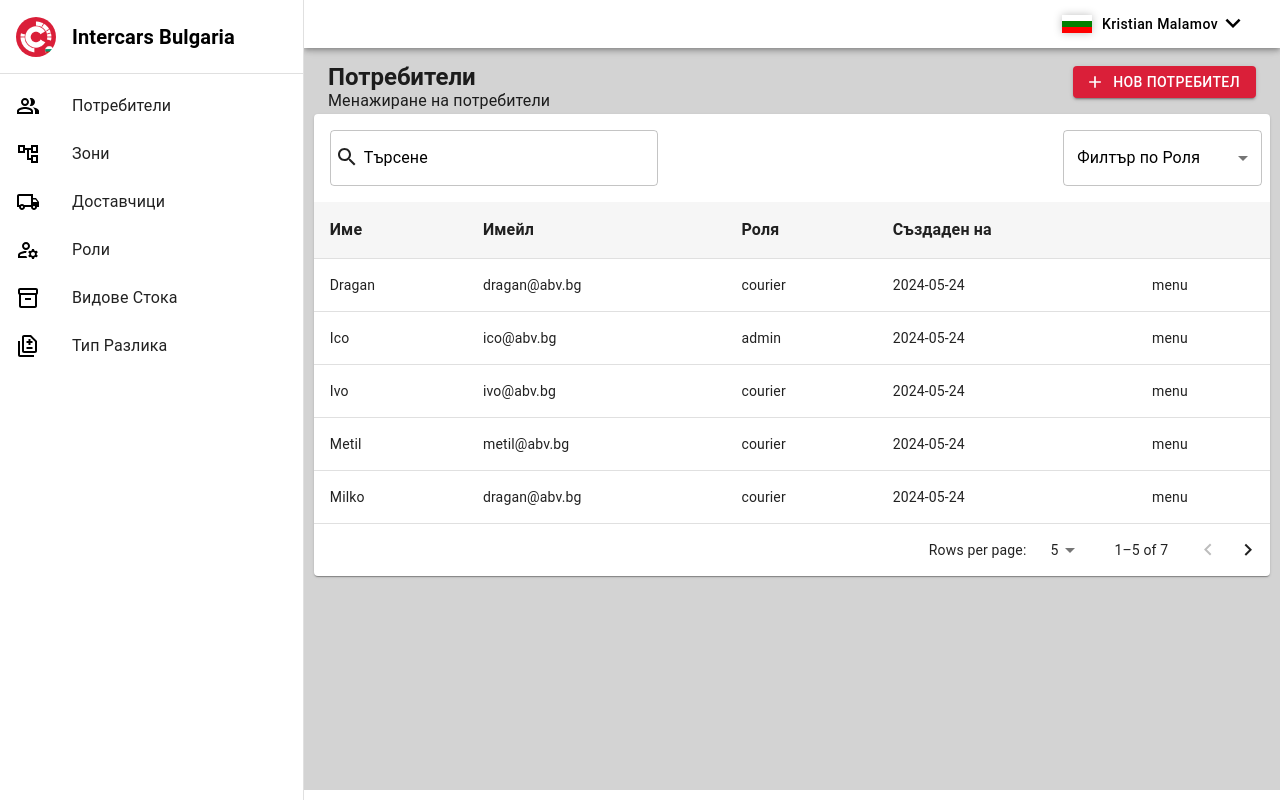
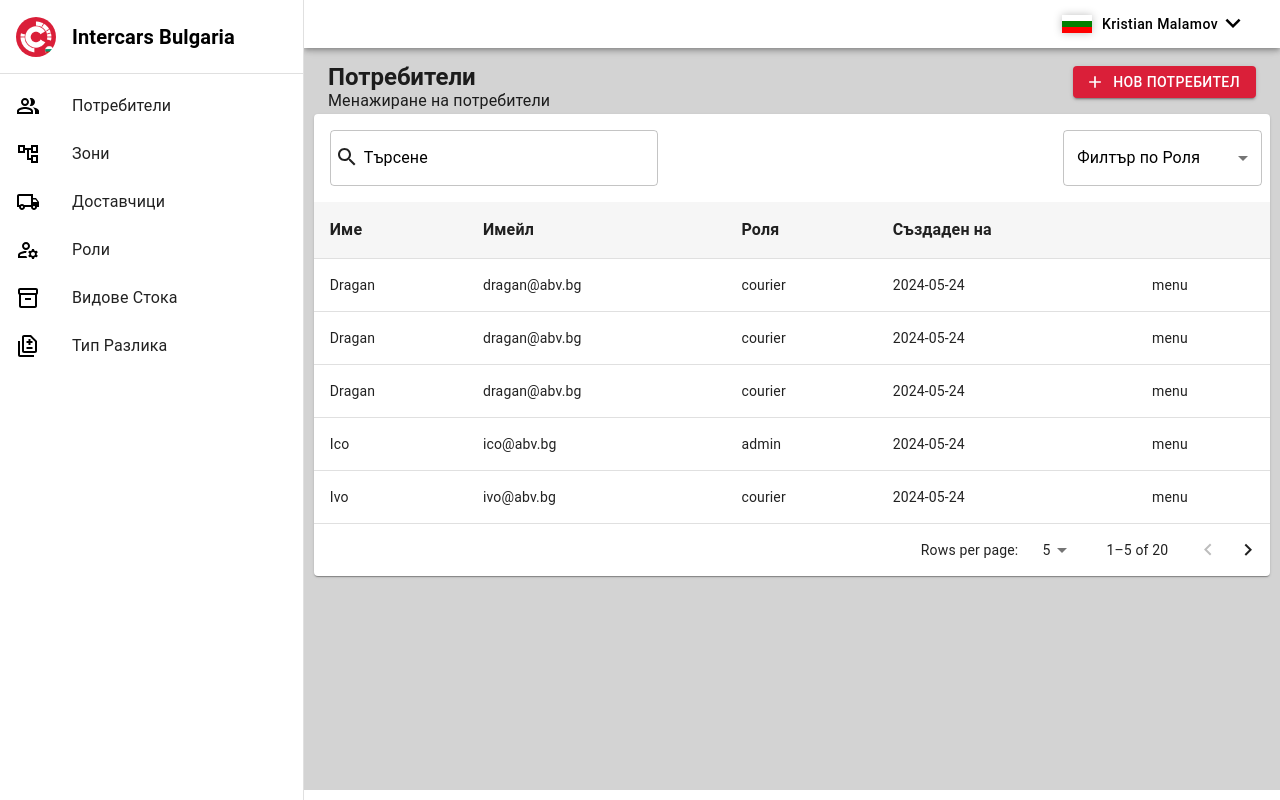
Before and after one commit to HristoYonkov/MUI-Playground, a React (Vite) app: page /users in a window 1280 px wide. Built offline with nearby package versions, Linux system fonts and the light colour scheme.

Commit message:
add more data for testing

```diff
--- a/src/components/DataTable/DataTable.tsx
+++ b/src/components/DataTable/DataTable.tsx
@@ -47,6 +47,19 @@ const rows = [
     createData(5, 'Ivo', 'ivo@abv.bg', 'courier', '2024-05-24'),
     createData(6, 'Pavel', 'ipavel@abv.bg', 'courier', '2024-05-24'),
     createData(7, 'Metil', 'metil@abv.bg', 'courier', '2024-05-24'),
+    createData(8, 'Petkan', 'petkan@abv.bg', 'courier', '2024-05-24'),
+    createData(9, 'Milko', 'dragan@abv.bg', 'courier', '2024-05-24'),
+    createData(10, 'Dragan', 'dragan@abv.bg', 'courier', '2024-05-24'),
+    createData(11, 'Ivo', 'ivo@abv.bg', 'courier', '2024-05-24'),
+    createData(12, 'Pavel', 'ipavel@abv.bg', 'courier', '2024-05-24'),
+    createData(13, 'Metil', 'metil@abv.bg', 'courier', '2024-05-24'),
+    createData(14, 'Petkan', 'petkan@abv.bg', 'courier', '2024-05-24'),
+    createData(15, 'Milko', 'dragan@abv.bg', 'courier', '2024-05-24'),
+    createData(16, 'Dragan', 'dragan@abv.bg', 'courier', '2024-05-24'),
+    createData(17, 'Ivo', 'ivo@abv.bg', 'courier', '2024-05-24'),
+    createData(18, 'Pavel', 'ipavel@abv.bg', 'courier', '2024-05-24'),
+    createData(19, 'Metil', 'metil@abv.bg', 'courier', '2024-05-24'),
+    createData(20, 'Metil', 'metil@abv.bg', 'courier', '2024-05-24'),
 ];
 
 function descendingComparator<T>(a: T, b: T, orderBy: keyof T) {
@@ -279,7 +292,7 @@ const DataTable: React.FC = () => {
     );
 
     return (
-        <Box sx={{ width: '100%', display: 'flex', justifyContent: 'center' }}>
+        <Box sx={{ width: '100%' , display: 'flex', justifyContent: 'center' }}>
             <Paper sx={{ width: '98%', mb: 2 }}>
                 <EnhancedTableToolbar numSelected={selected.length} />
                 <TableContainer>
```
